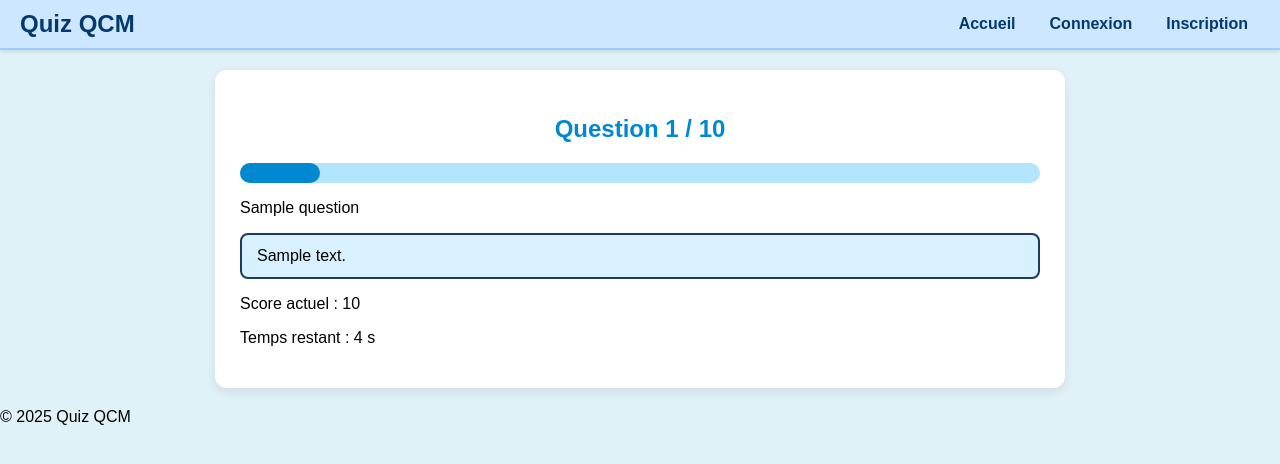
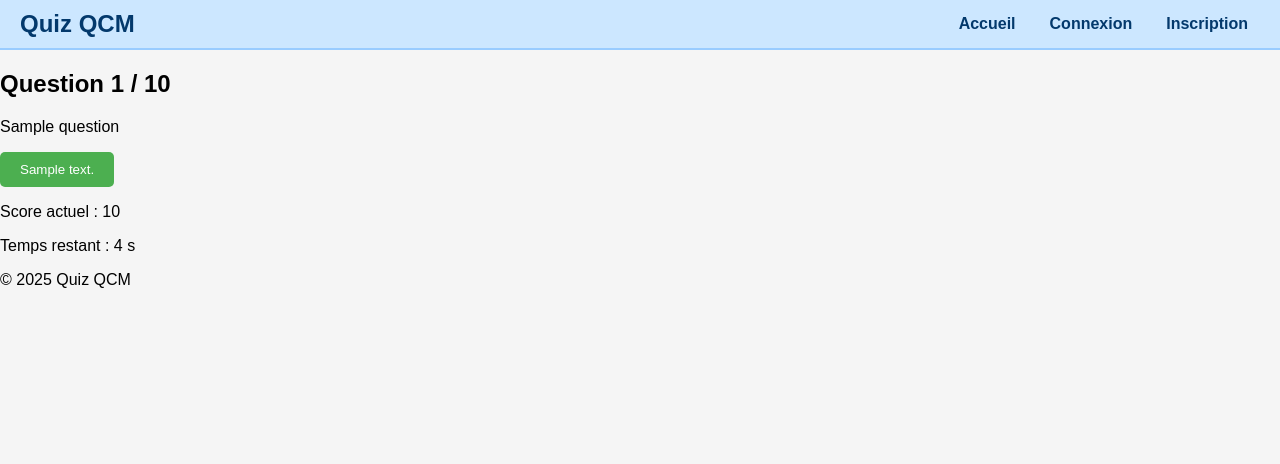
Before and after one commit to fafmau/quiz-flask, a Flask app: template templates/quiz.html in a window 1280 px wide. Shown: the top 464 px of the page. Run offline with Flask 3, Linux system fonts and the light colour scheme; the template is opened without the code that fills it: most values are stand-ins (such as "Sample title", 1, 10 or a date in 2020); some libraries are stand-ins or nearby versions.

Commit message:
version 1.0

```diff
--- a/static/style.css
+++ b/static/style.css
@@ -1,168 +1,76 @@
+/* === Styles de base existants === */
 body {
     font-family: Arial, sans-serif;
     margin: 0;
-  background: #e0f2f7; /* bleu pastel clair */
+    padding: 0;
+    background-color: #f5f5f5;
 }
 
-header {
-  background: #4fc3f7; /* bleu pastel moyen */
+.container {
+    width: 80%;
+    margin: auto;
+    padding: 20px;
+}
+
+button, input[type="submit"] {
+    background-color: #4CAF50;
     color: white;
     padding: 10px 20px;
-  display: flex;
-  justify-content: space-between;
-  align-items: center;
-  box-shadow: 0 2px 4px rgba(0,0,0,0.1);
+    border: none;
+    border-radius: 5px;
+    cursor: pointer;
 }
 
-
-
-header nav a:hover {
-  color: #ffffff;
+button:hover, input[type="submit"]:hover {
+    background-color: #45a049;
 }
 
-main {
-  max-width: 800px;
-  margin: 20px auto;
-  padding: 25px;
-  background: #ffffff; /* fond blanc */
-  border-radius: 12px;
-  box-shadow: 0 4px 12px rgba(0,0,0,0.08);
+/* === Améliorations Responsive === */
+@media screen and (max-width: 768px) {
+    .container {
+        width: 95%;
+        padding: 10px;
     }
 
     h1, h2, h3 {
+        font-size: 1.2em;
         text-align: center;
-  color: #0288d1; /* bleu pastel foncé */
+    }
+
+    form, .form-group, input, select, textarea, button {
+        width: 100%;
+        max-width: 100%;
+        box-sizing: border-box;
     }
 
     table {
         width: 100%;
         border-collapse: collapse;
-  margin-top: 15px;
+        font-size: 0.9em;
     }
 
-table th, table td {
-  padding: 10px;
-  border: 1px solid #b3e5fc; /* bleu pastel très clair */
-  text-align: center;
-  color: #01579b; /* bleu foncé */
+    th, td {
+        padding: 8px;
+        text-align: left;
     }
 
-.answer-btn {
-  display: block;
-  width: 100%;
-  margin: 6px 0;
-  padding: 12px;
-  border: 1px solid #4fc3f7;
-  background: #b3e5fc; /* bleu pastel clair */
-  cursor: pointer;
-  font-size: 16px;
-  text-align: left;
-  border-radius: 6px;
-  position: relative;
-  transition: background 0.3s, color 0.3s;
+    nav ul {
+        display: flex;
+        flex-direction: column;
+        padding: 0;
     }
 
-.answer-btn.correct {
-  background: #81d4fa; /* bleu clair pour correct */
-  color: #ffffff;
+    nav ul li {
+        margin: 5px 0;
     }
 
-.answer-btn.incorrect {
-  background: #4fc3f7; /* bleu pastel moyen pour incorrect */
-  color: #ffffff;
+    button, input[type="submit"] {
+        font-size: 1em;
+        padding: 12px;
     }
 
-.answer-btn .icon {
-  float: right;
-  font-weight: bold;
+    img, video {
+        max-width: 100%;
+        height: auto;
     }
-
-.answer-btn:hover:not(:disabled) {
-  background: #b3e5fc;
 }
-
-.progress-container {
-  background: #b3e5fc;
-  height: 20px;
-  width: 100%;
-  border-radius: 10px;
-  margin-bottom: 15px;
-}
-
-.progress {
-  background: #0288d1;
-  height: 100%;
-  border-radius: 10px;
-}
-
-.btn {
-  display: inline-block;
-  padding: 10px 16px;
-  background: #4fc3f7;
-  color: white;
-  border-radius: 6px;
-  text-decoration: none;
-  font-weight: bold;
-  margin-top: 12px;
-  transition: background 0.3s;
-}
-
-.btn:hover {
-  background: #0288d1;
-}
-/* ------------------ Boutons réponses ------------------ */
-.answer-btn {
-    display: block;
-    width: 100%;
-    padding: 12px 15px;
-    margin: 10px 0;
-    background-color: #d9f0ff; /* bleu très clair au repos */
-    border: 2px solid #1e3a5f; /* bleu foncé */
-    border-radius: 8px;
-    font-size: 16px;
-    cursor: pointer;
-    text-align: left;
-    position: relative;
-    transition: background-color 0.3s, border-color 0.3s;
-}
-
-.answer-btn:hover {
-    background-color: #b3e0ff; /* bleu clair lors du hover */
-}
-
-/* Une fois cliqué et résultat affiché */
-.answer-btn.correct {
-    background-color: #b6f0c1; /* vert pastel pour bonne réponse */
-    border-color: #4caf50;
-    color: #1e3a1f;
-}
-
-.answer-btn.incorrect {
-    background-color: #f7b6b6; /* rouge pastel pour mauvaise réponse */
-    border-color: #f44336;
-    color: #4a1e1e;
-}
-
-/* Icones ✓ et ✗ */
-.answer-btn .icon {
-    position: absolute;
-    right: 15px;
-    top: 50%;
-    transform: translateY(-50%);
-    font-weight: bold;
-    font-size: 18px;
-}
-
-/* Désactiver les boutons une fois cliqué */
-.answer-btn:disabled {
-    cursor: default;
-    opacity: 0.85;
-}
-.current-player {
-    background-color: #a8d0e6;  /* bleu pastel plus soutenu */
-    font-weight: bold;
-}
-.current-player {
-    background-color: #a8d0e6;  /* bleu pastel plus soutenu */
-    font-weight: bold;
-}
```
Lines whose indentation alone changed are shown as unchanged.
